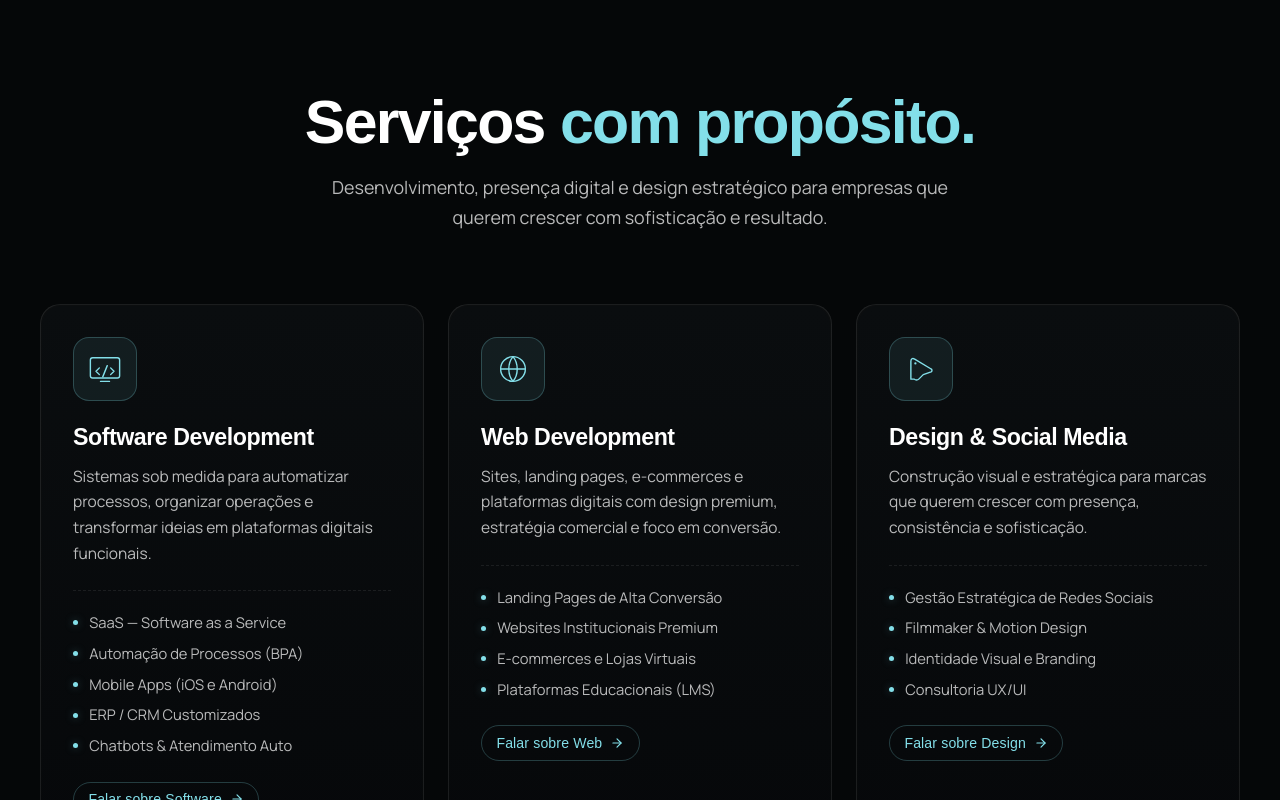
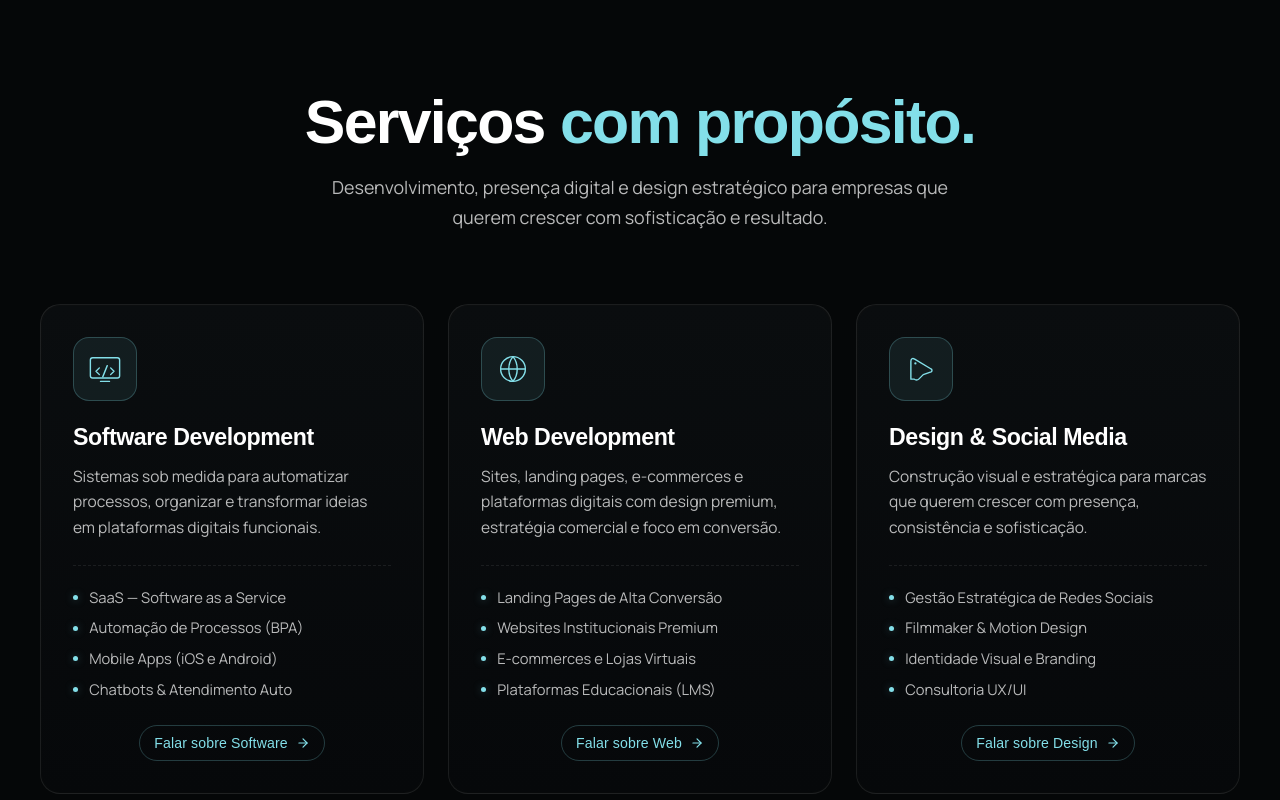
Before and after one commit to eduardocoimbramag/swn-site, a React (Vite) app: page / in a window 1280 px wide. Shown: the part 3419-4219 px from the top of the page. Built offline with nearby package versions, Linux system fonts and the light colour scheme; a web font is replaced by a local one.

Commit message:
services

```diff
--- a/src/components/GlowCard.jsx
+++ b/src/components/GlowCard.jsx
@@ -1,4 +1,4 @@
-import React, { useRef } from 'react';
+import React, { useRef, useState } from 'react';
 import { motion } from 'framer-motion';
 import { FiArrowRight } from 'react-icons/fi';
 import { prefillContactInterest } from '../lib/contactBridge';
@@ -7,13 +7,39 @@ const swanEase = [0.22, 1, 0.36, 1];
 
 const GlowCard = ({ title, description, items, icon, index = 0, ctaInterest }) => {
   const ref = useRef(null);
+  const [iconPlaying, setIconPlaying] = useState(false);
 
+  /* Mouse-tracked spotlight + 3D tilt */
   const handleMouseMove = (e) => {
     const el = ref.current;
     if (!el) return;
     const rect = el.getBoundingClientRect();
-    el.style.setProperty('--mx', `${e.clientX - rect.left}px`);
-    el.style.setProperty('--my', `${e.clientY - rect.top}px`);
+    const x = e.clientX - rect.left;
+    const y = e.clientY - rect.top;
+
+    /* spotlight position */
+    el.style.setProperty('--mx', `${x}px`);
+    el.style.setProperty('--my', `${y}px`);
+
+    /* tilt 3D suave (max ±4°) */
+    const cx = rect.width / 2;
+    const cy = rect.height / 2;
+    const rx = ((y - cy) / cy) * -4;
+    const ry = ((x - cx) / cx) * 4;
+    el.style.setProperty('--rx', `${rx.toFixed(2)}deg`);
+    el.style.setProperty('--ry', `${ry.toFixed(2)}deg`);
+  };
+
+  const handleMouseEnter = () => {
+    setIconPlaying(true);
+  };
+
+  const handleMouseLeave = () => {
+    setIconPlaying(false);
+    const el = ref.current;
+    if (!el) return;
+    el.style.setProperty('--rx', '0deg');
+    el.style.setProperty('--ry', '0deg');
   };
 
   const handleCta = () => {
@@ -27,13 +53,29 @@ const GlowCard = ({ title, description, items, icon, index = 0, ctaInterest }) =
       ref={ref}
       className="glow-card"
       onMouseMove={handleMouseMove}
+      onMouseEnter={handleMouseEnter}
+      onMouseLeave={handleMouseLeave}
       initial={{ opacity: 0, y: 32, filter: 'blur(8px)' }}
       whileInView={{ opacity: 1, y: 0, filter: 'blur(0px)' }}
       viewport={{ once: true, margin: '-60px' }}
       transition={{ duration: 0.9, delay: index * 0.12, ease: swanEase }}
     >
       <span className="glow-card-spotlight" />
-      {icon && <div className="glow-card-icon">{icon}</div>}
+      {icon && (
+        <div className="glow-card-icon">
+          <motion.div
+            className="glow-card-icon-inner"
+            animate={
+              iconPlaying
+                ? { rotate: [0, -8, 8, 0], scale: [1, 1.08, 1] }
+                : { rotate: 0, scale: 1 }
+            }
+            transition={{ duration: 0.9, ease: swanEase }}
+          >
+            {icon}
+          </motion.div>
+        </div>
+      )}
       <h3>{title}</h3>
       <p>{description}</p>
       <ul className="glow-card-items">
--- a/src/data/services.js
+++ b/src/data/services.js
@@ -3,12 +3,11 @@ export const services = [
     key: 'software',
     title: 'Software Development',
     description:
-      'Sistemas sob medida para automatizar processos, organizar operações e transformar ideias em plataformas digitais funcionais.',
+      'Sistemas sob medida para automatizar processos, organizar e transformar ideias em plataformas digitais funcionais.',
     items: [
       'SaaS — Software as a Service',
       'Automação de Processos (BPA)',
       'Mobile Apps (iOS e Android)',
-      'ERP / CRM Customizados',
       'Chatbots & Atendimento Auto'
     ]
   },
--- a/src/index.css
+++ b/src/index.css
@@ -1026,17 +1026,21 @@ button {
   .swan-scroll {
     height: 200vh;
   }
+
   .swan-scroll-inner {
     padding: clamp(3rem, 6vh, 5rem) 2rem;
     gap: 2rem;
     grid-template-columns: 18px minmax(0, 1fr) minmax(0, 1fr);
   }
+
   .swan-scroll-progress-rail {
     width: 18px;
   }
+
   .swan-scroll-act-word {
     font-size: clamp(1.8rem, 3.2vw, 2.8rem);
   }
+
   .swan-scroll-stage {
     max-width: min(55vh, 480px);
   }
@@ -1133,7 +1137,18 @@ button {
   border: 1px solid var(--border);
   overflow: hidden;
   isolation: isolate;
-  transition: transform 0.5s var(--ease-swan), border-color 0.4s ease;
+  /* Card becomes a flex column so the CTA can stick to the bottom */
+  display: flex;
+  flex-direction: column;
+  /* 3D perspective for tilt — mouse-controlled via --rx/--ry */
+  perspective: 1000px;
+  transform: perspective(1000px) rotateX(var(--rx, 0deg)) rotateY(var(--ry, 0deg));
+  transform-style: preserve-3d;
+  transition:
+    transform 0.6s var(--ease-swan),
+    border-color 0.4s ease,
+    box-shadow 0.5s var(--ease-swan);
+  z-index: 1;
 }
 
 .glow-card::before {
@@ -1170,7 +1185,12 @@ button {
 }
 
 .glow-card:hover {
-  transform: translateY(-6px);
+  /* Combine tilt vars with the lift translate */
+  transform:
+    perspective(1000px) rotateX(var(--rx, 0deg)) rotateY(var(--ry, 0deg)) translateY(-6px);
+  box-shadow:
+    0 28px 70px -28px rgba(131, 223, 233, 0.40),
+    0 0 0 1px rgba(131, 223, 233, 0.15);
 }
 
 .glow-card:hover::before {
@@ -1200,6 +1220,21 @@ button {
   display: grid;
   place-items: center;
   margin-bottom: 1.5rem;
+  transition: background 0.4s var(--ease-swan), border-color 0.4s ease;
+}
+
+.glow-card:hover .glow-card-icon {
+  background: rgba(131, 223, 233, 0.14);
+  border-color: var(--cyan);
+}
+
+.glow-card-icon-inner {
+  display: flex;
+  align-items: center;
+  justify-content: center;
+  width: 100%;
+  height: 100%;
+  transform-origin: center;
 }
 
 .glow-card h3 {
@@ -1222,6 +1257,9 @@ button {
   gap: 0.45rem;
   border-top: 1px dashed var(--border);
   padding-top: 1.25rem;
+  /* Allow the items to absorb extra space, pushing the CTA to the bottom */
+  flex: 1;
+  align-content: start;
 }
 
 .glow-card-items li {
@@ -2100,9 +2138,11 @@ button {
     grid-template-columns: 1fr 0.75fr;
     gap: 3rem;
   }
+
   .about-visual {
     min-height: 440px;
   }
+
   .orbital-wrap {
     width: min(100%, 440px) !important;
     height: auto !important;
@@ -2355,7 +2395,10 @@ button {
 
 /* ---------- Service card CTA (item 7.3) ---------- */
 .glow-card-cta {
+  /* Sticks to the bottom of the card and centers horizontally */
   margin-top: 1.5rem;
+  align-self: center;
+
   display: inline-flex;
   align-items: center;
   gap: 0.5rem;
@@ -2367,7 +2410,6 @@ button {
   padding: 0.55rem 0.9rem;
   border-radius: 999px;
   border: 1px solid var(--cyan-line);
-  align-self: flex-start;
   transition: background 0.3s ease, border-color 0.3s ease, transform 0.4s var(--ease-swan);
   letter-spacing: 0.01em;
 }
@@ -2499,7 +2541,7 @@ button {
   z-index: 0;
 }
 
-.form-wizard-shell > * {
+.form-wizard-shell>* {
   position: relative;
   z-index: 1;
 }
@@ -2611,11 +2653,9 @@ button {
   position: absolute;
   inset: 0;
   border-radius: inherit;
-  background: radial-gradient(
-    240px circle at 0% 50%,
-    rgba(131, 223, 233, 0.10),
-    transparent 60%
-  );
+  background: radial-gradient(240px circle at 0% 50%,
+      rgba(131, 223, 233, 0.10),
+      transparent 60%);
   opacity: 0;
   transition: opacity 0.4s ease;
   pointer-events: none;
@@ -2755,16 +2795,20 @@ button {
     padding: 0.85rem 1rem;
     gap: 0.85rem;
   }
+
   .form-wizard-option-icon {
     width: 38px;
     height: 38px;
   }
+
   .form-wizard-option-body strong {
     font-size: 0.94rem;
   }
+
   .form-wizard-option-body span {
     font-size: 0.82rem;
   }
+
   .form-wizard-channels {
     flex-direction: column;
     align-items: flex-start;
```
Also changed, not shown: 5 other files (tests, documents, lock files or other folders).
